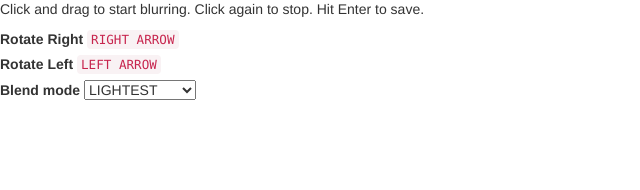
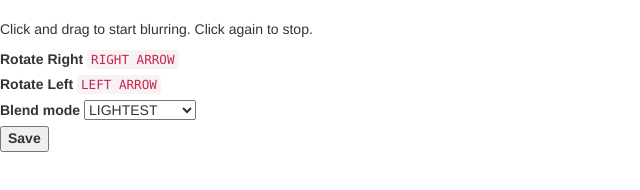
Before and after one commit to piratefsh/p5js-art, a website: page public/index.html in a window 1280 px wide. Shown: the whole page, without its empty margins (0-640 px from the left). Drawn offline with Linux system fonts and the light colour scheme.

Commit message:
Add save btn

```diff
--- a/public/index.html
+++ b/public/index.html
@@ -6,7 +6,8 @@
 </head>
 <body>
     <div class='controls'>
-      <p>Click and drag to start blurring. Click again to stop. Hit Enter to save.</p>
+      <img class='original-img'/>
+      <p>Click and drag to start blurring. Click again to stop.</p>
       <fieldset>
         <label>Rotate Right</label> <code> RIGHT ARROW </code>
       </fieldset>
@@ -34,8 +35,10 @@
           <option value="BURN">BURN</option>
         </select>
       </fieldset>
+      <fieldset>
+        <button id='btn-save'><strong>Save</strong></button>
+      </fieldset>
 
-      <img class='original-img'/>
     </div>
     <script src="bundle.js"></script>
 </body>
--- a/resources/styles/main.scss
+++ b/resources/styles/main.scss
@@ -5,7 +5,6 @@ $space: 8px;
   right: $space;
   width: 240px;
   border-radius: 4px;
-  margin-top: 16px;
 }
 
 body {
@@ -27,11 +26,10 @@ body {
   top: $space*2;
   right: $space*2;
   padding: 16px;
-  background-color: rgba(white, 0.3);
+  background-color: rgba(#eee, 0.8);
   border-radius: 4px;
 
   > p {
-    margin-top: 0px;
     font-weight: bold;
   }
 }
```
Also changed, not shown: app/index.js (+6 -1 lines).
